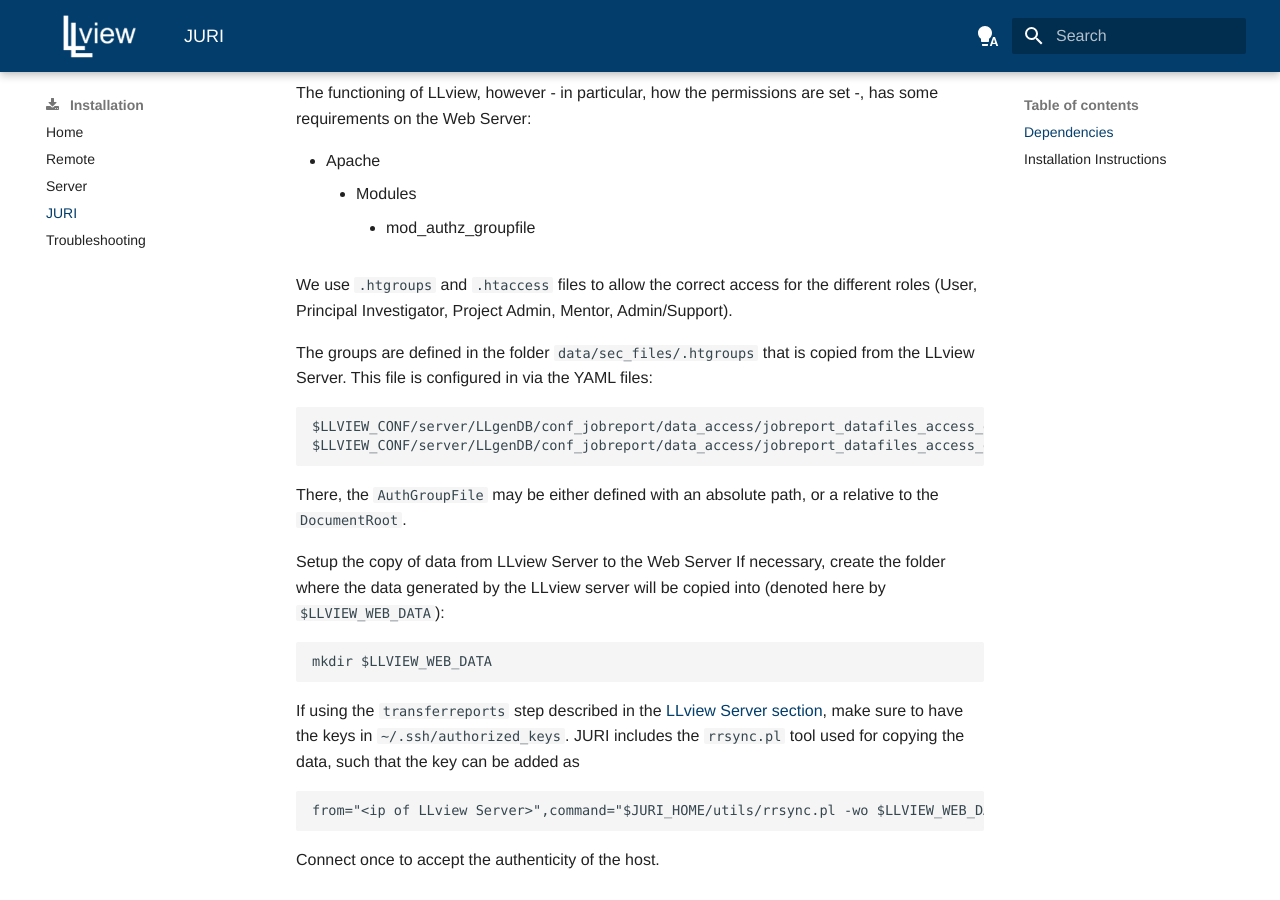
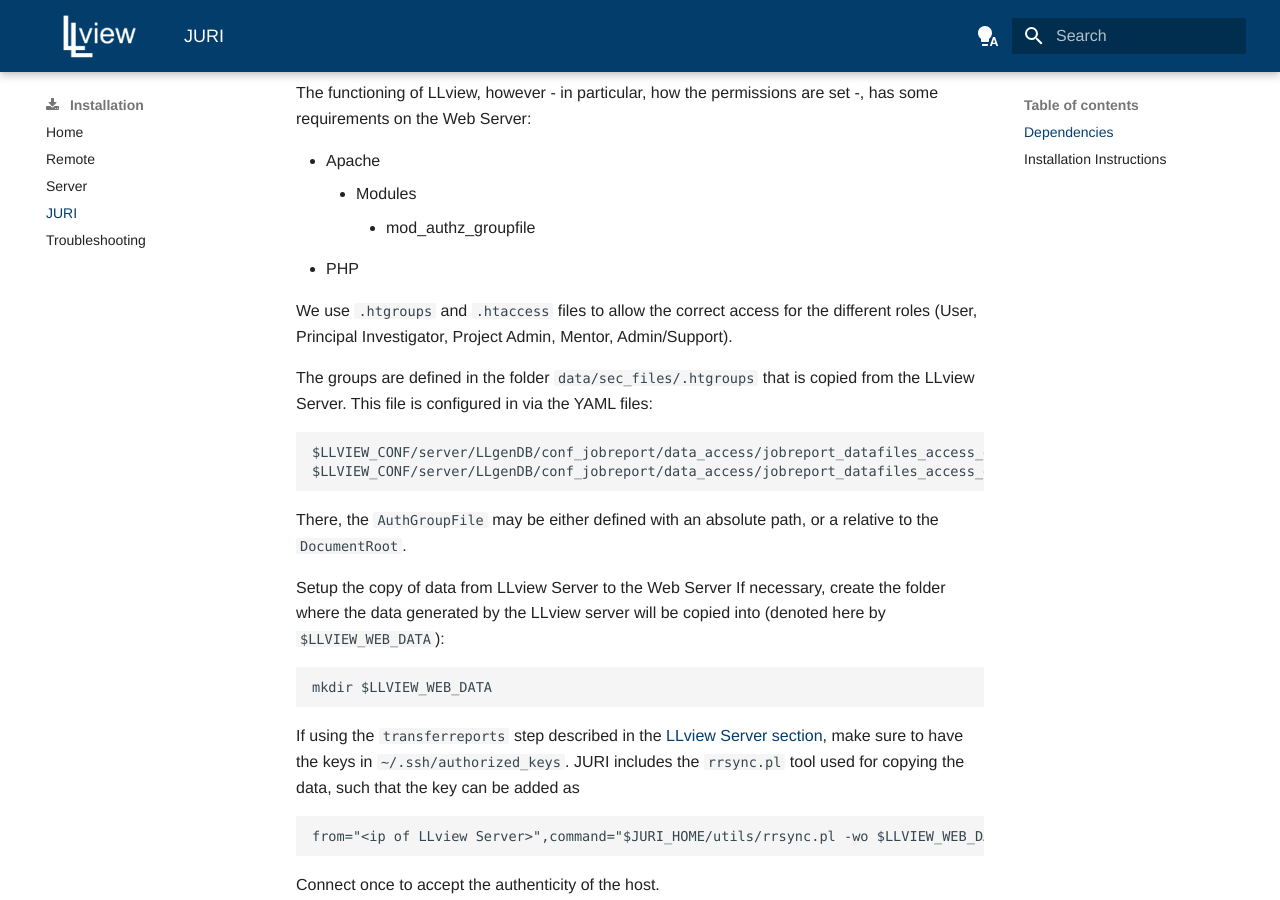
Before and after one commit to FZJ-JSC/LLview, an MkDocs documentation site: the page built from docs/docs/install/juri.md, in a window 1280 px wide and 900 px high, scrolled down 427 px. Built offline with MkDocs 1.6.1 and Material for MkDocs 9.7.7, drawn with Linux system fonts in a browser that asks for light colours; a script that is not in the unit is left out.

Commit message:
Added PHP dependency to JURI installation instructions

```diff
--- a/docs/docs/install/juri.md
+++ b/docs/docs/install/juri.md
@@ -11,6 +11,7 @@ The functioning of LLview, however - in particular, how the permissions are set
 - Apache
     - Modules
         - mod_authz_groupfile
+- PHP
 
 We use `.htgroups` and `.htaccess` files to allow the correct access for the different roles (User, Principal Investigator, Project Admin, Mentor, Admin/Support).
 
```
